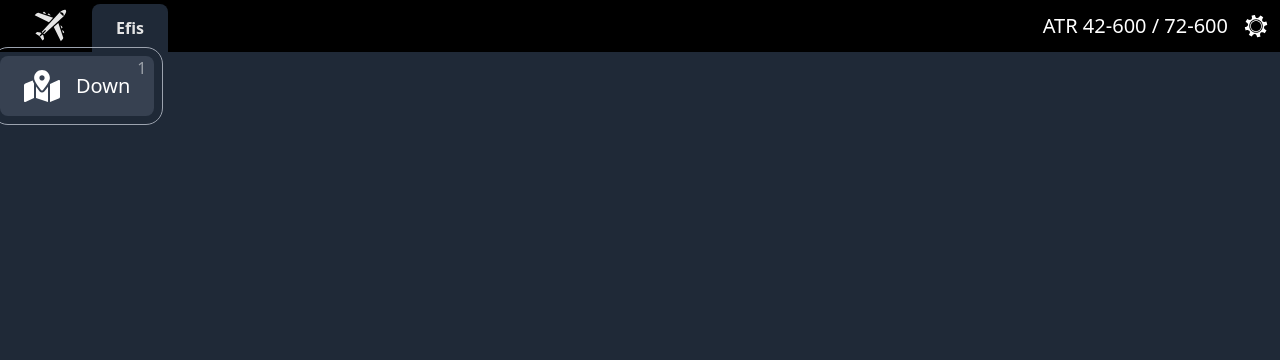
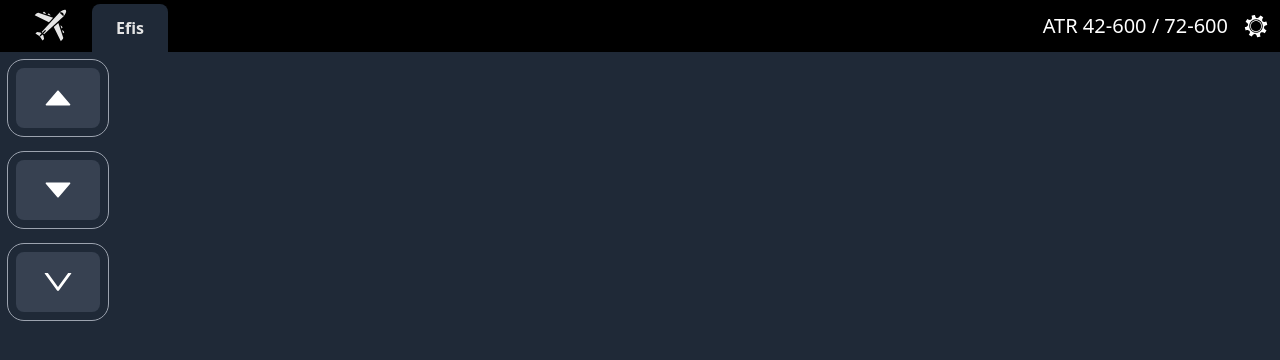
Before and after one commit to RafaPolit/msfs-spad-web, a Next.js app in the folder client/: page /atr in a window 1280 px wide. Shown: the top 360 px of the page. Built offline with nearby package versions, Linux system fonts and the light colour scheme.

Commit message:
Button proof of concept

```diff
--- a/client/components/UI/Button.tsx
+++ b/client/components/UI/Button.tsx
@@ -1,5 +1,8 @@
 import React from "react";
-import { udp } from "../../scripts/udp";
+import { useRecoilValue } from "recoil";
+import { spadConfigState } from "../../atoms/spadConfig";
+import { timeout } from "../../scripts/timeout";
+import { DataSet } from "../../spadAPI/dataSet";
 
 type TextProps = {
   children: string;
@@ -11,29 +14,49 @@ const Text = ({ children }: TextProps) => {
 
 type ButtonProps = {
   icon: JSX.Element;
-  command: string;
+  name: string;
+  value: string;
   iconOnly?: boolean;
+  children?: string;
   keybind?: string;
-  children?: string;
 };
 
 const button =
   "flex relative items-center bg-gray-700 rounded-lg outline outline-1 outline-offset-8 outline-gray-400 px-6 py-3";
 const buttonOnlyIcon =
-  "flex relative items-center bg-[#212528] rounded-lg outline outline-1 outline-gray-700 px-3 py-2";
+  "flex relative items-center bg-gray-700 rounded-lg outline outline-1 outline-offset-8 outline-gray-400 px-6 py-3";
 
 const Button = ({
   icon,
   iconOnly = false,
-  command,
+  name,
+  value,
+  children,
   keybind,
-  children,
 }: ButtonProps) => {
+  const spadConfig = useRecoilValue(spadConfigState);
+
+  const click = async () => {
+    await DataSet({
+      url: `${spadConfig.address}:${spadConfig.port}`,
+      apikey: spadConfig.apiKey,
+      name,
+      value,
+    });
+    await timeout(500);
+    await DataSet({
+      url: `${spadConfig.address}:${spadConfig.port}`,
+      apikey: spadConfig.apiKey,
+      name,
+      value: "0",
+    });
+  };
+
   const Icon = React.cloneElement(icon, { className: "text-4xl" });
   return (
     <button
       className={iconOnly ? buttonOnlyIcon : button}
-      onClick={() => udp("Set", `LoSetCommand ${command}`)}
+      onClick={async () => await click()}
     >
       {Icon}
       {!iconOnly && (
--- a/client/components/atr/Efis.tsx
+++ b/client/components/atr/Efis.tsx
@@ -1,12 +1,45 @@
 import React from "react";
-import { FaMapMarkedAlt } from "react-icons/fa";
+import {
+  AiOutlineCaretUp,
+  AiOutlineCaretDown,
+  AiOutlineDown,
+} from "react-icons/ai";
 import { Button } from "../UI/Button";
 
 const Efis = () => {
   return (
-    <Button icon={<FaMapMarkedAlt />} command="105" keybind="1">
-      Down
-    </Button>
+    <div className="m-4">
+      <div className="mb-8">
+        <Button
+          icon={<AiOutlineCaretUp />}
+          iconOnly
+          name="LVAR:MSATR_EFIS_PROC_UP_1"
+          value="1"
+        >
+          Up
+        </Button>
+      </div>
+      <div className="mb-8">
+        <Button
+          icon={<AiOutlineCaretDown />}
+          iconOnly
+          name="LVAR:MSATR_EFIS_PROC_DN_1"
+          value="1"
+        >
+          Down
+        </Button>
+      </div>
+      <div>
+        <Button
+          icon={<AiOutlineDown />}
+          iconOnly
+          name="LVAR:MSATR_EFIS_PROC_VAL_1"
+          value="1"
+        >
+          Validate
+        </Button>
+      </div>
+    </div>
   );
 };
 
--- /dev/null
+++ b/client/spadAPI/dataSet.ts
@@ -0,0 +1,32 @@
+interface DataSetArgs {
+  url: string;
+  apikey: string;
+  name: string;
+  value: string;
+}
+
+const DataSet = async ({ url, apikey, name, value }: DataSetArgs) => {
+  try {
+    const response = await fetch(`${url}/api/DataSet?apikey=${apikey}`, {
+      method: "POST",
+      cache: "no-cache",
+      headers: { "Content-Type": "application/json" },
+      body: JSON.stringify({ name, value }),
+    });
+
+    if (!response.ok) {
+      console.error(response);
+      throw new Error("Failed to fetch data.");
+    }
+
+    return response.json();
+  } catch (e: any) {
+    const newError = new Error(
+      "Failed to fetch data.  Possible problem with remote connection."
+    );
+    console.error(e);
+    throw newError;
+  }
+};
+
+export { DataSet };
```
